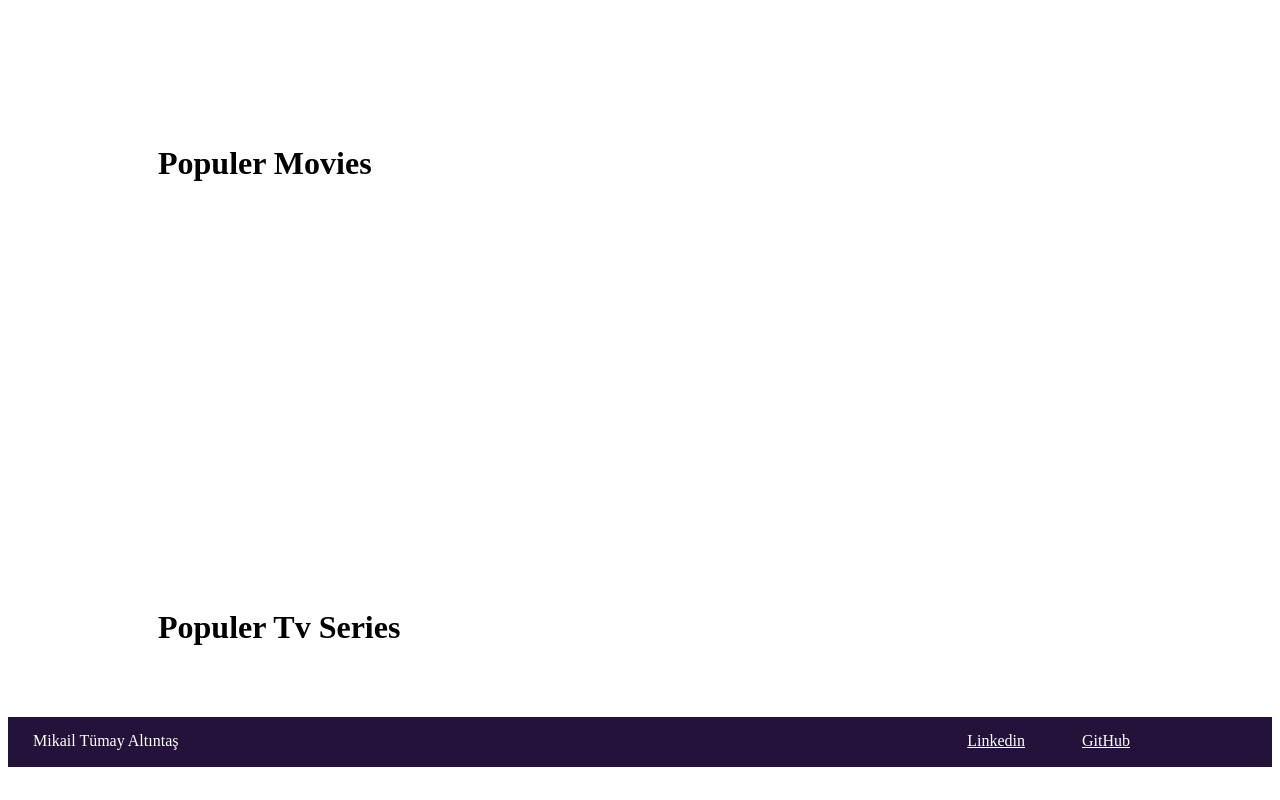
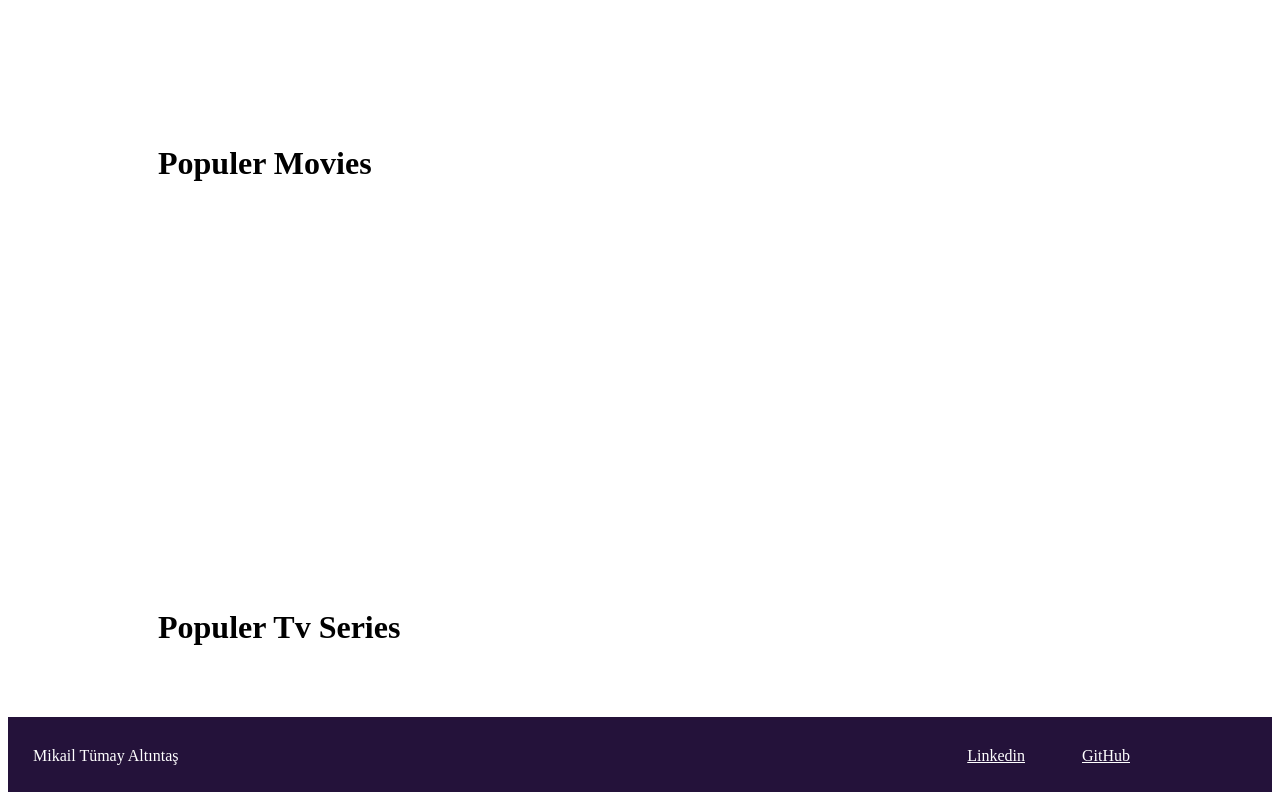
Before and after one commit to TumayAltintas/Movie-Api, a plain HTML site: page index.html in a window 1280 px wide. Shown: the part 1004-1804 px from the top of the page. Before the commit the page ends 1779 px from the top, so only its background shows below. Drawn offline with Linux system fonts and the light colour scheme; no server answers.

Commit message:
Footer Added

```diff
--- a/Style.css
+++ b/Style.css
@@ -95,3 +95,12 @@ second{
     flex-wrap: wrap;
     justify-content: center;
 }
+div.Footer{
+    display: flex;
+    width: 100%;
+    height: 75px;
+    left: 0px;
+    bottom: 0px;
+
+    background: #24123A;
+}
--- a/index.html
+++ b/index.html
@@ -52,16 +52,14 @@
     </second>
 </div>
 
-<div style="display: flex">
-
-    <img style="width: 100%; height: 50px" src="img/BotHeader.png">
-    <div style="width: 150px; position: absolute; margin-top: 15px; margin-left: 25px; color: white">
+<div class="Footer">
+    <div style="width: 150px; position: absolute; margin-top: 30px; margin-left: 25px; color: white">
         <a>Mikail Tümay Altıntaş</a>
     </div>
-    <div style="position: absolute; right: 255px; margin-top: 15px;">
+    <div style="position: absolute; right: 255px; margin-top: 30px;">
         <a style="color: white" href="https://www.linkedin.com/in/t%C3%BCmay-alt%C4%B1nta%C5%9F-a5bba7209/">Linkedin</a>
     </div>
-    <div style="position: absolute; right: 150px; margin-top: 15px;">
+    <div style="position: absolute; right: 150px; margin-top: 30px;">
         <a style="color: white" href="https://github.com/TumayAltintas/Movie-Api">GitHub</a>
     </div>
 </div>
```
Also changed, not shown: img/BotHeader.png (deleted).
